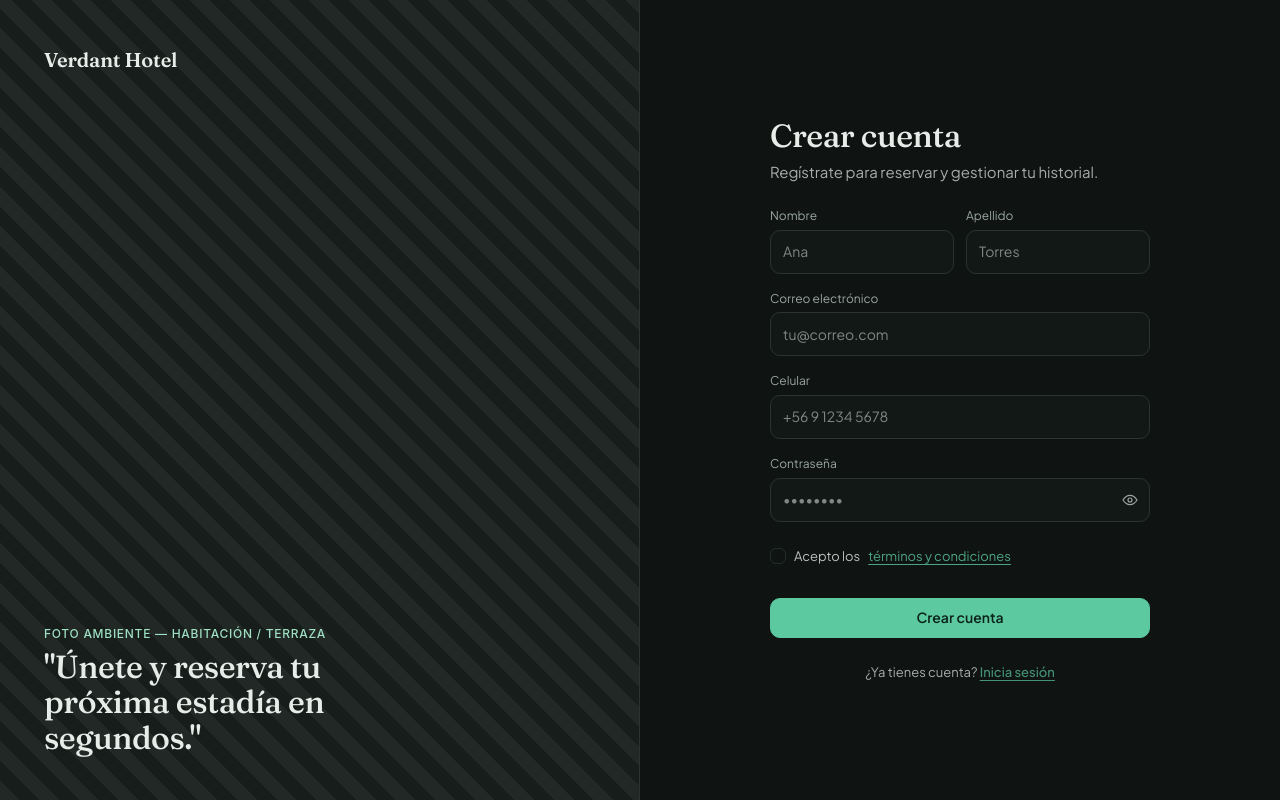
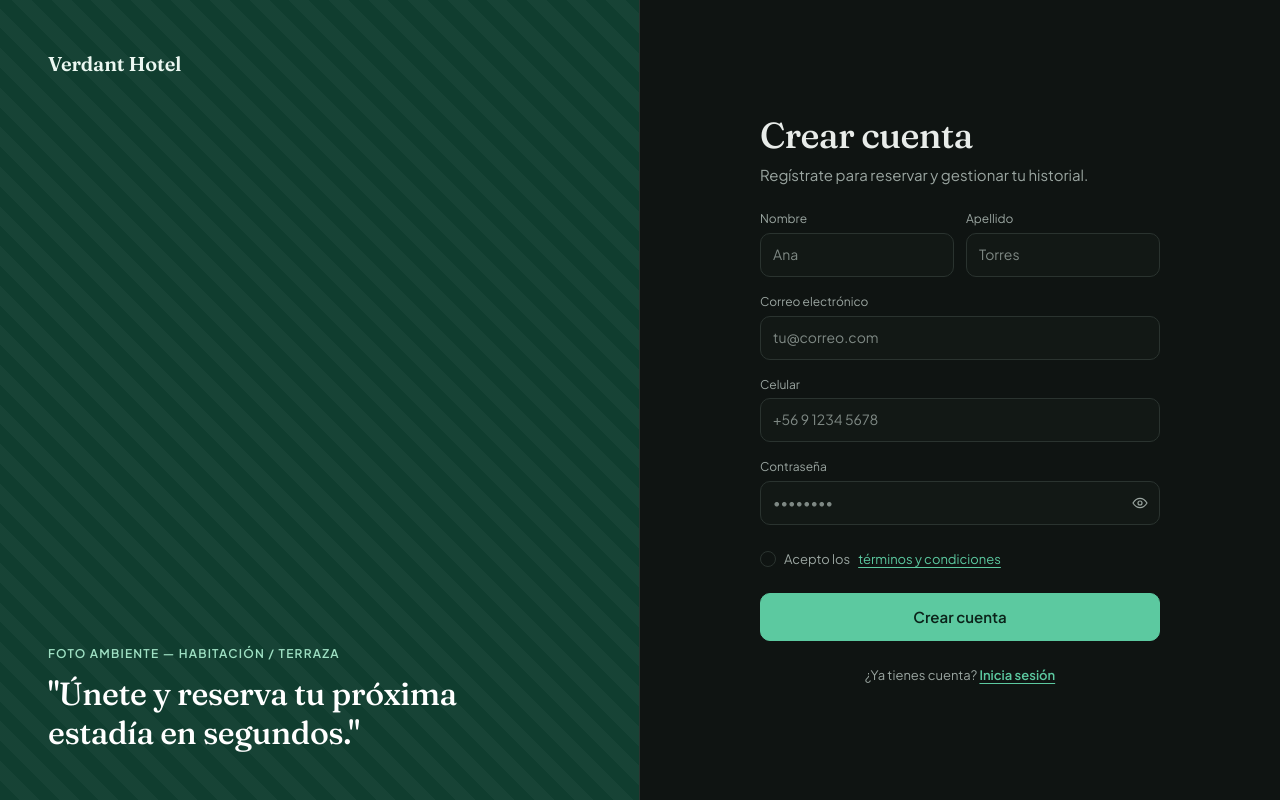
Before and after one commit to AlfonsoMSDL/Proyecto-hotel, a React (Vite) app in the folder frontend/: page /registro in a window 1280 px wide. Built offline with nearby package versions, Linux system fonts and the light colour scheme.

Commit message:
Login y Register: estilos a Auth.module.css compartido y layout responsive
Co-Authored-By: Claude Opus 5.5 <noreply@anthropic.com>
Claude-Session: https://claude.ai/code/session_01X85rb5QZ2qNKTS3g5jcq3Z

```diff
--- /dev/null
+++ b/frontend/src/pages/Auth.module.css
@@ -0,0 +1,193 @@
+/* Estilos compartidos por Login y Register. */
+
+/* — Layout a dos columnas — */
+.layout {
+  display: grid;
+  grid-template-columns: minmax(0, 1fr) minmax(0, 1fr);
+  min-height: 100vh;
+  background: var(--color-bg);
+}
+
+/* — Panel visual (izquierda) — */
+.visual {
+  position: relative;
+  display: flex;
+  flex-direction: column;
+  justify-content: space-between;
+  gap: var(--space-8);
+  padding: var(--space-12);
+  overflow: hidden;
+  background:
+    repeating-linear-gradient(
+      45deg,
+      transparent,
+      transparent 14px,
+      rgba(255, 255, 255, 0.03) 14px,
+      rgba(255, 255, 255, 0.03) 28px
+    ),
+    var(--color-accent-900);
+  color: var(--color-accent-100);
+  border-right: 1px solid var(--color-border);
+}
+
+.brand {
+  display: inline-flex;
+  align-items: center;
+  gap: 10px;
+  width: fit-content;
+  color: inherit;
+  font-family: var(--font-heading);
+  font-size: var(--fs-xl);
+  font-weight: 600;
+  letter-spacing: -0.01em;
+  text-decoration: none;
+}
+
+.brand:hover {
+  color: #ffffff;
+}
+
+.quoteBlock {
+  display: flex;
+  flex-direction: column;
+  gap: var(--space-3);
+}
+
+.caption {
+  font-size: var(--fs-xs);
+  font-weight: var(--fw-semibold);
+  letter-spacing: 0.1em;
+  text-transform: uppercase;
+  color: var(--color-accent-300);
+}
+
+.quote {
+  max-width: 420px;
+  margin: 0;
+  color: #ffffff;
+  font-size: var(--fs-3xl);
+  line-height: 1.2;
+}
+
+/* — Formulario (derecha) — */
+.formWrap {
+  display: flex;
+  flex-direction: column;
+  justify-content: center;
+  align-items: center;
+  padding: var(--space-14) var(--space-10);
+}
+
+.form {
+  display: flex;
+  flex-direction: column;
+  gap: var(--space-6);
+  width: 100%;
+  max-width: 400px;
+}
+
+.formHeader {
+  display: flex;
+  flex-direction: column;
+  gap: var(--space-2);
+}
+
+.formTitle {
+  margin: 0;
+  font-size: 36px;
+  letter-spacing: -0.02em;
+}
+
+.formSubtitle {
+  margin: 0;
+  color: var(--color-text-muted);
+}
+
+.errorBox {
+  display: flex;
+  align-items: center;
+  gap: 10px;
+  padding: var(--space-3) var(--space-4);
+  border: 1px solid var(--color-danger-border);
+  border-radius: var(--radius-md);
+  background: var(--color-danger-soft);
+  color: var(--color-danger);
+  font-size: var(--fs-sm);
+}
+
+.errorIcon {
+  display: inline-grid;
+  place-items: center;
+  width: 20px;
+  height: 20px;
+  flex: none;
+  border-radius: var(--radius-pill);
+  background: var(--color-danger);
+  color: var(--color-danger-soft);
+  font-size: var(--fs-xs);
+  font-weight: var(--fw-bold);
+}
+
+.fields {
+  display: flex;
+  flex-direction: column;
+  gap: var(--space-4);
+}
+
+.row2 {
+  display: grid;
+  grid-template-columns: repeat(2, minmax(0, 1fr));
+  gap: var(--space-3);
+}
+
+.terms {
+  font-size: var(--fs-sm);
+  color: var(--color-text-muted);
+}
+
+.checkbox {
+  border-radius: var(--radius-sm);
+}
+
+.submit {
+  justify-content: center;
+  min-height: 48px;
+  margin-top: 0;
+  font-size: var(--fs-base);
+}
+
+.switch {
+  text-align: center;
+  font-size: var(--fs-sm);
+  color: var(--color-text-muted);
+}
+
+.switchLink {
+  font-weight: var(--fw-semibold);
+}
+
+/* — Responsive — */
+@media (max-width: 860px) {
+  .layout {
+    grid-template-columns: 1fr;
+    min-height: auto;
+  }
+
+  .visual {
+    display: none;
+  }
+}
+
+@media (max-width: 520px) {
+  .formWrap {
+    padding: var(--space-10) var(--space-5);
+  }
+
+  .formTitle {
+    font-size: var(--fs-3xl);
+  }
+
+  .row2 {
+    grid-template-columns: 1fr;
+  }
+}
--- a/frontend/src/pages/Login.jsx
+++ b/frontend/src/pages/Login.jsx
@@ -4,6 +4,7 @@ import { useAuth } from '../context/AuthContext.jsx';
 import { useTheme } from '../context/ThemeContext.jsx';
 import { jwtDecode } from 'jwt-decode';
 import Swal from 'sweetalert2'
+import styles from './Auth.module.css';
 
 export default function Login() {
   const [email, setEmail] = useState('');
@@ -41,32 +42,29 @@ export default function Login() {
   };
 
   return (
-    <div style={{ display: 'grid', gridTemplateColumns: '1fr 1fr', minHeight: '100vh' }}>
-      <div style={{
-        background: 'repeating-linear-gradient(45deg, var(--color-neutral-900), var(--color-neutral-900) 14px, var(--color-surface) 14px, var(--color-surface) 28px)',
-        display: 'flex', flexDirection: 'column', justifyContent: 'space-between', padding: 44, borderRight: '1px solid var(--color-divider)',
-      }}>
-        <Link to="/" className="nav-brand" style={{ textDecoration: 'none', color: 'inherit' }}>Verdant Hotel</Link>
-        <div style={{ display: 'flex', flexDirection: 'column', gap: 8 }}>
-          <div style={{ font: '500 12px Inter', letterSpacing: '.06em', color: 'var(--color-accent-300)', textTransform: 'uppercase' }}>foto ambiente — lobby / jardín</div>
-          <h2 style={{ maxWidth: 380, margin: 0 }}>"Cada estadía comienza con una bienvenida cálida."</h2>
+    <div className={styles.layout}>
+      <div className={styles.visual}>
+        <Link to="/" className={`nav-brand ${styles.brand}`}>Verdant Hotel</Link>
+        <div className={styles.quoteBlock}>
+          <div className={styles.caption}>foto ambiente — lobby / jardín</div>
+          <h2 className={styles.quote}>"Cada estadía comienza con una bienvenida cálida."</h2>
         </div>
       </div>
 
-      <div style={{ display: 'flex', flexDirection: 'column', justifyContent: 'center', alignItems: 'center', padding: '60px 40px' }}>
-        <form onSubmit={handleSubmit} style={{ display: 'flex', flexDirection: 'column', gap: 'var(--space-6)', width: '100%', maxWidth: 380 }}>
-          <div style={{ display: 'flex', flexDirection: 'column', gap: 6 }}>
-            <h2 style={{ margin: 0 }}>Iniciar sesión</h2>
-            <p style={{ opacity: 0.7, margin: 0 }}>Accede para reservar y ver tu historial.</p>
+      <div className={styles.formWrap}>
+        <form onSubmit={handleSubmit} className={styles.form}>
+          <div className={styles.formHeader}>
+            <h2 className={styles.formTitle}>Iniciar sesión</h2>
+            <p className={styles.formSubtitle}>Accede para reservar y ver tu historial.</p>
           </div>
 
           {error && (
-            <div style={{ display: 'flex', alignItems: 'center', gap: 10, padding: 'var(--space-3)', background: 'var(--color-accent-900)', border: '1px solid var(--color-accent-700)', borderRadius: 'var(--radius-md)', color: 'var(--color-accent-200)', fontSize: 13 }}>
-              <span style={{ fontWeight: 600 }}>!</span>{error}
+            <div className={styles.errorBox}>
+              <span className={styles.errorIcon}>!</span>{error}
             </div>
           )}
 
-          <div style={{ display: 'flex', flexDirection: 'column', gap: 'var(--space-4)' }}>
+          <div className={styles.fields}>
             <div className="field">
               <label>Correo electrónico</label>
               <input className="input" type="email" placeholder="tu@correo.com" value={email} onChange={(e) => setEmail(e.target.value)} />
@@ -77,9 +75,9 @@ export default function Login() {
             </div>
           </div>
 
-          <button type="submit" className="btn btn-primary btn-block" style={{ justifyContent: 'center' }}>Iniciar sesión</button>
-          <div style={{ textAlign: 'center', fontSize: 13, opacity: 0.7 }}>
-            ¿No tienes cuenta? <Link to="/registro" style={{ fontWeight: 500 }}>Regístrate aquí</Link>
+          <button type="submit" className={`btn btn-primary btn-block ${styles.submit}`}>Iniciar sesión</button>
+          <div className={styles.switch}>
+            ¿No tienes cuenta? <Link to="/registro" className={styles.switchLink}>Regístrate aquí</Link>
           </div>
         </form>
       </div>
--- a/frontend/src/pages/Register.jsx
+++ b/frontend/src/pages/Register.jsx
@@ -3,6 +3,7 @@ import { Link, useNavigate } from 'react-router-dom';
 import { useAuth } from '../context/AuthContext.jsx';
 import Swal from 'sweetalert2'
 import { useTheme } from '../context/ThemeContext.jsx';
+import styles from './Auth.module.css';
 
 export default function Register() {
   const [form, setForm] = useState({ name: '', lastName: '', email: '', phone: '', password: '' });
@@ -35,33 +36,30 @@ export default function Register() {
   };
 
   return (
-    <div className="auth-layout">
-      <div className="auth-visual" style={{
-        background: 'repeating-linear-gradient(45deg, var(--color-neutral-900), var(--color-neutral-900) 14px, var(--color-surface) 14px, var(--color-surface) 28px)',
-        display: 'flex', flexDirection: 'column', justifyContent: 'space-between', padding: 44, borderRight: '1px solid var(--color-divider)',
-      }}>
-        <Link to="/" className="nav-brand" style={{ textDecoration: 'none', color: 'inherit' }}>Verdant Hotel</Link>
-        <div style={{ display: 'flex', flexDirection: 'column', gap: 8 }}>
-          <div style={{ font: '500 12px Inter', letterSpacing: '.06em', color: 'var(--color-accent-300)', textTransform: 'uppercase' }}>foto ambiente — habitación / terraza</div>
-          <h2 style={{ maxWidth: 380, margin: 0 }}>"Únete y reserva tu próxima estadía en segundos."</h2>
+    <div className={styles.layout}>
+      <div className={styles.visual}>
+        <Link to="/" className={`nav-brand ${styles.brand}`}>Verdant Hotel</Link>
+        <div className={styles.quoteBlock}>
+          <div className={styles.caption}>foto ambiente — habitación / terraza</div>
+          <h2 className={styles.quote}>"Únete y reserva tu próxima estadía en segundos."</h2>
         </div>
       </div>
 
-      <div className="auth-form-wrap" style={{ display: 'flex', flexDirection: 'column', justifyContent: 'center', alignItems: 'center', padding: '60px 40px' }}>
-        <form onSubmit={handleSubmit} style={{ display: 'flex', flexDirection: 'column', gap: 'var(--space-6)', width: '100%', maxWidth: 380 }}>
-          <div style={{ display: 'flex', flexDirection: 'column', gap: 6 }}>
-            <h2 style={{ margin: 0 }}>Crear cuenta</h2>
-            <p style={{ opacity: 0.7, margin: 0 }}>Regístrate para reservar y gestionar tu historial.</p>
+      <div className={styles.formWrap}>
+        <form onSubmit={handleSubmit} className={styles.form}>
+          <div className={styles.formHeader}>
+            <h2 className={styles.formTitle}>Crear cuenta</h2>
+            <p className={styles.formSubtitle}>Regístrate para reservar y gestionar tu historial.</p>
           </div>
 
           {error && (
-            <div style={{ display: 'flex', alignItems: 'center', gap: 10, padding: 'var(--space-3)', background: 'var(--color-accent-900)', border: '1px solid var(--color-accent-700)', borderRadius: 'var(--radius-md)', color: 'var(--color-accent-200)', fontSize: 13 }}>
-              <span style={{ fontWeight: 600 }}>!</span>{error}
+            <div className={styles.errorBox}>
+              <span className={styles.errorIcon}>!</span>{error}
             </div>
           )}
 
-          <div style={{ display: 'flex', flexDirection: 'column', gap: 'var(--space-4)' }}>
-            <div className="auth-row-2" style={{ display: 'grid', gridTemplateColumns: '1fr 1fr', gap: 'var(--space-3)' }}>
+          <div className={styles.fields}>
+            <div className={styles.row2}>
               <div className="field"><label>Nombre</label><input className="input" type="text" placeholder="Ana" value={form.name} onChange={update('name')} required /></div>
               <div className="field"><label>Apellido</label><input className="input" type="text" placeholder="Torres" value={form.lastName} onChange={update('lastName')} required /></div>
             </div>
@@ -102,14 +100,14 @@ export default function Register() {
             </div>
           </div>
 
-          <label className="radio" style={{ fontSize: 13, opacity: 0.8 }}>
-            <input type="checkbox" required /><span className="dot" style={{ borderRadius: 'var(--radius-sm)' }} />
+          <label className={`radio ${styles.terms}`}>
+            <input type="checkbox" required /><span className={`dot ${styles.checkbox}`} />
             Acepto los <a href="#" onClick={(e) => e.preventDefault()}>términos y condiciones</a>
           </label>
 
-          <button type="submit" className="btn btn-primary btn-block" style={{ justifyContent: 'center' }}>Crear cuenta</button>
-          <div style={{ textAlign: 'center', fontSize: 13, opacity: 0.7 }}>
-            ¿Ya tienes cuenta? <Link to="/login" style={{ fontWeight: 500 }}>Inicia sesión</Link>
+          <button type="submit" className={`btn btn-primary btn-block ${styles.submit}`}>Crear cuenta</button>
+          <div className={styles.switch}>
+            ¿Ya tienes cuenta? <Link to="/login" className={styles.switchLink}>Inicia sesión</Link>
           </div>
         </form>
       </div>
--- a/frontend/src/styles/nocturne.css
+++ b/frontend/src/styles/nocturne.css
@@ -255,17 +255,6 @@ textarea.input { min-height: 90px; resize: vertical; }
 .seg-opt:not(:has(input:checked)):hover { color: var(--color-text); }
 .seg-opt:has(input:focus-visible) { outline: 2px solid var(--color-accent); outline-offset: 1px; }
 
-/* — layout de autenticación — */
-.auth-layout { display: grid; grid-template-columns: 1fr 1fr; min-height: 100vh; }
-@media (max-width: 860px) {
-  .auth-layout { grid-template-columns: 1fr; min-height: auto; }
-  .auth-visual { display: none; }
-}
-@media (max-width: 520px) {
-  .auth-form-wrap { padding: 40px 20px !important; }
-  .auth-row-2 { grid-template-columns: 1fr !important; }
-}
-
 /* — tarjetas — */
 .card {
   display: flex; flex-direction: column; gap: var(--space-2);
```
